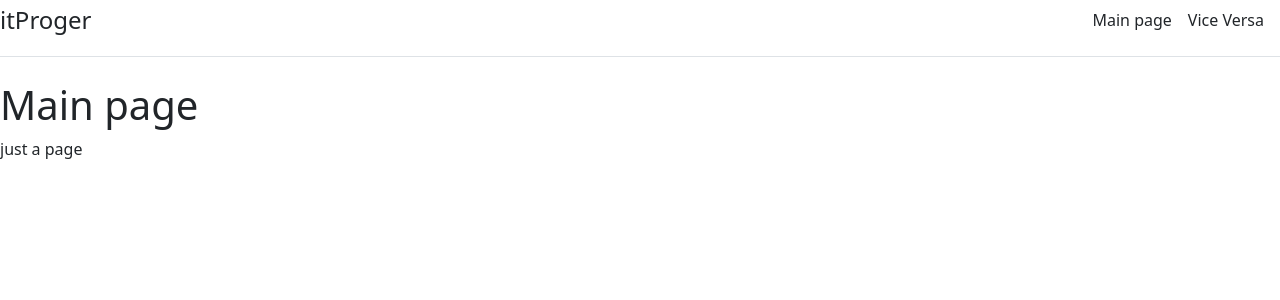
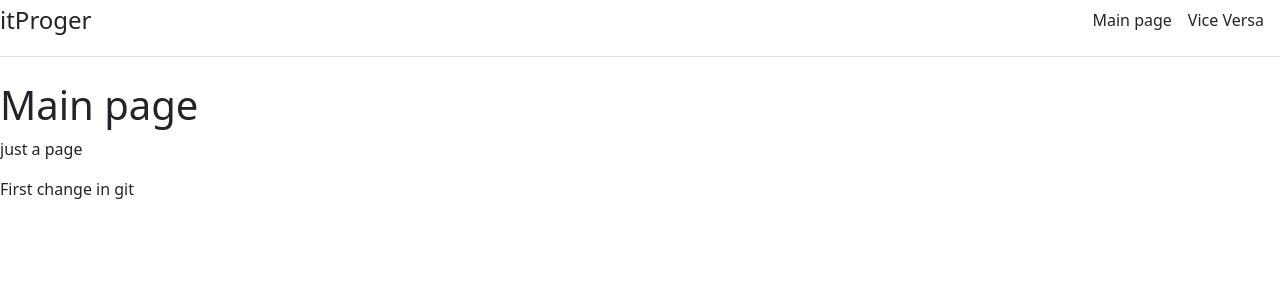
Before and after one commit to twentyonetima/task_one, a Django app: page / in a window 1280 px wide. Shown: the top 300 px of the page. Run offline with Django 4.2, Linux system fonts and the light colour scheme.

Commit message:
Add paragraph in home.html

```diff
--- a/main/templates/main/home.html
+++ b/main/templates/main/home.html
@@ -7,4 +7,5 @@ Main page
 {% block content %}
     <h1>Main page</h1>
     <p>just a page</p>
+    <p>First change in git</p>
 {% endblock %}
```
